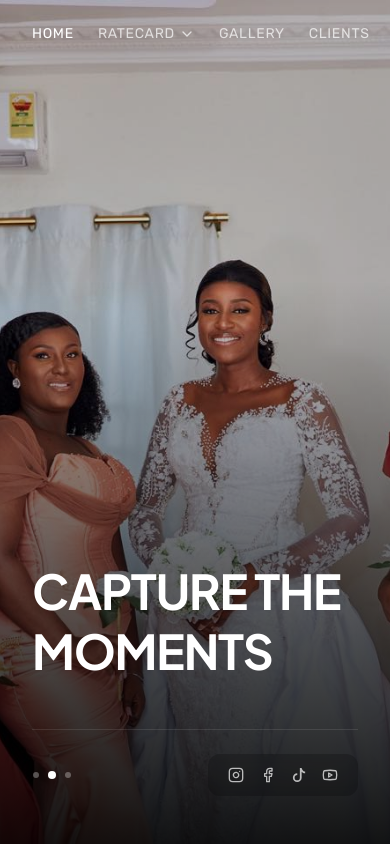
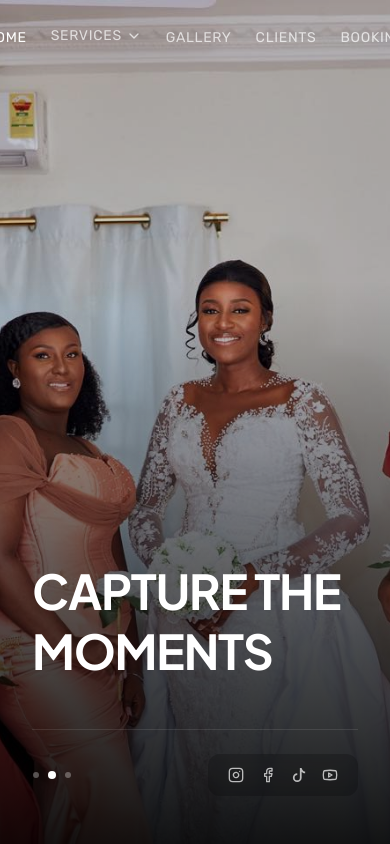
Before and after one commit to nanayawdev/sammybeephotography, a Next.js app: page / in a window 390 px wide. Shown: the top 844 px of the page. Built offline with nearby package versions, Linux system fonts and the light colour scheme.

Commit message:
Implement comprehensive navigation mega menu with service categories

```diff
--- a/src/components/navigation.tsx
+++ b/src/components/navigation.tsx
@@ -52,12 +52,33 @@ const SESSIONS = [
 const NAV_ITEMS = [
   { label: "HOME", href: "/" },
   {
-    label: "RATECARD",
-    href: "#",
-    dropdown: SESSIONS.map(session => ({
-      label: session.title,
-      href: session.href
-    }))
+    label: "SERVICES",
+    submenus: [
+      {
+        label: "Wedding",
+        items: [
+          { label: "Pre-Wedding", href: "/services/pre-wedding" },
+          { label: "Wedding Day", href: "/services/wedding" },
+          { label: "Post-Wedding", href: "/services/post-wedding" },
+        ]
+      },
+      {
+        label: "Portrait",
+        items: [
+          { label: "Studio Sessions", href: "/services/studio" },
+          { label: "Outdoor Sessions", href: "/services/outdoor" },
+          { label: "Family Portrait", href: "/services/family" },
+        ]
+      },
+      {
+        label: "Events",
+        items: [
+          { label: "Corporate Events", href: "/services/corporate" },
+          { label: "Birthday Parties", href: "/services/birthday" },
+          { label: "Graduation", href: "/services/graduation" },
+        ]
+      }
+    ]
   },
   { label: "GALLERY", href: "/gallery" },
   { label: "CLIENTS", href: "/clients" },
@@ -66,7 +87,6 @@ const NAV_ITEMS = [
 
 export default function Navigation() {
   const [isScrolled, setIsScrolled] = useState(false)
-  const [activeDropdown, setActiveDropdown] = useState<string | null>(null)
   const pathname = usePathname()
 
   useEffect(() => {
@@ -81,20 +101,45 @@ export default function Navigation() {
     <nav className={`fixed top-0 left-0 right-0 z-50 transition-all duration-300 ${
       isScrolled ? 'bg-black/80 backdrop-blur-sm py-4' : 'bg-transparent py-6'
     }`}>
-      <div className="max-w-7xl mx-auto px-4 md:px-8 overflow-x-auto">
-        <div className="flex items-center justify-center min-w-max">
-          <div className="flex gap-6 md:gap-12 items-center px-4">
+      <div className="max-w-7xl mx-auto px-4 md:px-8">
+        <div className="flex items-center justify-center">
+          <div className="flex gap-6 md:gap-12 items-center">
             {NAV_ITEMS.map((item) => (
-              <div
-                key={item.label}
-                className="relative group"
-                onMouseEnter={() => setActiveDropdown(item.label)}
-                onMouseLeave={() => setActiveDropdown(null)}
+              <div key={item.label} className="relative group">
+                {item.submenus ? (
+                  // Menu with submenu
+                  <div className="flex items-center gap-1 text-sm font-rubik tracking-wider text-white/70 hover:text-white cursor-pointer">
+                    {item.label}
+                    <ChevronDown className="w-4 h-4" />
+
+                    {/* Mega Menu Dropdown */}
+                    <div className="absolute top-full left-0 mt-2 w-[480px] bg-black/90 backdrop-blur-sm rounded-lg
+                      invisible group-hover:visible opacity-0 group-hover:opacity-100 transition-all duration-300
+                      grid grid-cols-3 gap-4 p-6">
+                      {item.submenus.map((submenu) => (
+                        <div key={submenu.label} className="space-y-3">
+                          <h3 className="font-medium text-white">{submenu.label}</h3>
+                          <ul className="space-y-2">
+                            {submenu.items.map((subItem) => (
+                              <li key={subItem.href}>
+                                <Link
+                                  href={subItem.href}
+                                  className="block text-sm text-white/70 hover:text-white transition-colors"
                                 >
+                                  {subItem.label}
+                                </Link>
+                              </li>
+                            ))}
+                          </ul>
+                        </div>
+                      ))}
+                    </div>
+                  </div>
+                ) : (
+                  // Regular menu item
                   <Link
                     href={item.href}
-                  onClick={(e) => item.dropdown && e.preventDefault()}
-                  className={`text-sm font-rubik tracking-wider transition-all duration-300 relative group whitespace-nowrap flex items-center gap-1
+                    className={`text-sm font-rubik tracking-wider
                       ${pathname === item.href
                         ? "text-white"
                         : "text-white/70 hover:text-white"
@@ -102,22 +147,7 @@ export default function Navigation() {
                     `}
                   >
                     {item.label}
-                  {item.dropdown && <ChevronDown className="w-4 h-4" />}
                   </Link>
-
-                {/* Dropdown Menu */}
-                {item.dropdown && activeDropdown === item.label && (
-                  <div className="absolute top-full left-0 mt-2 w-64 bg-black/90 backdrop-blur-sm rounded-lg overflow-hidden">
-                    {item.dropdown.map((dropdownItem) => (
-                      <Link
-                        key={dropdownItem.href}
-                        href={dropdownItem.href}
-                        className="block px-4 py-3 text-sm text-white/70 hover:text-white hover:bg-white/10 transition-colors"
-                      >
-                        {dropdownItem.label}
-                      </Link>
-                    ))}
-                  </div>
                 )}
               </div>
             ))}
```
Lines whose indentation alone changed are shown as unchanged.
